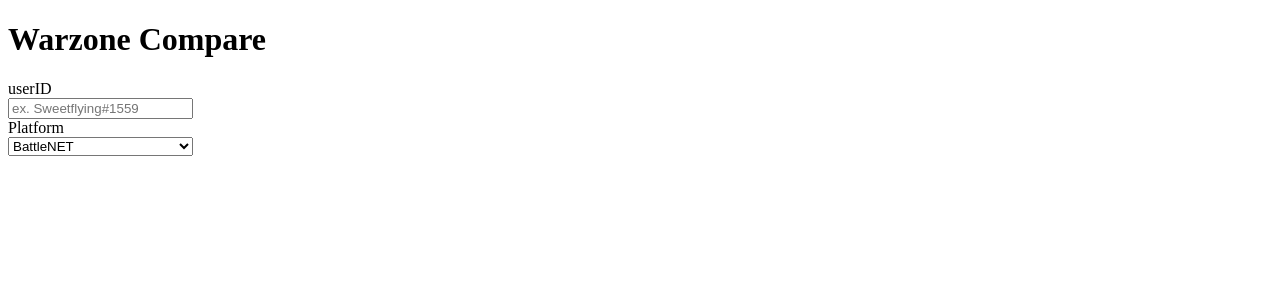
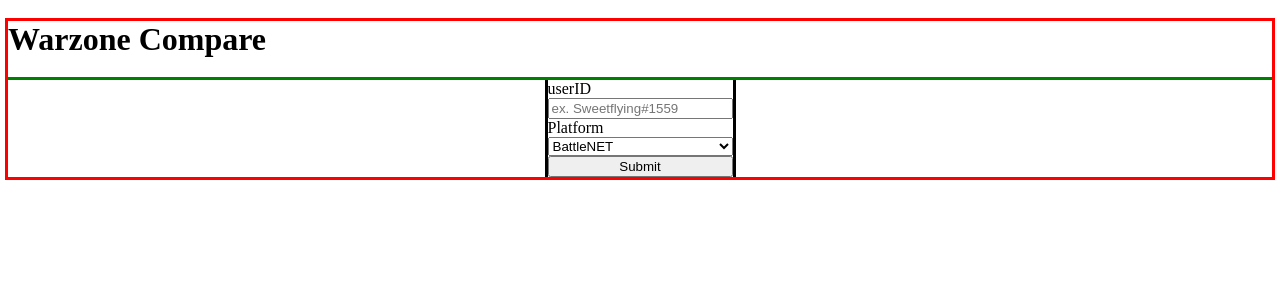
Before and after one commit to MatthewRonaldJohnson/Warzone-Compare, a React (Create React App) app in the folder client/: page / in a window 1280 px wide. Shown: the top 300 px of the page. Built offline with nearby package versions, Linux system fonts and the light colour scheme.

Commit message:
added second player state, setup logic for loading different cards when needed

```diff
--- a/client/src/App.js
+++ b/client/src/App.js
@@ -1,21 +1,39 @@
-import React, {useState} from "react";
+import React, { useState } from "react";
 import Header from "./components/Header";
 import AddPlayerCard from "./components/AddPlayerCard";
+import PlayerStatsCard from "./components/PlayerStatsCard";
+import ComparisonCard from "./components/ComparisonCard";
 import "./css.css";
 import API from "./util/API";
 
 function App() {
-  const [playerOneState, setPlayerOneState] = useState({});
-  async function fetchUserStats(user, platform){
+  const [p1DataState, setP1DataState] = useState({});
+  const [p1Bool, setp1Bool] = useState(false);
+  const [p1User, setp1User] = useState('');
+  const [p2DataState, setP2DataState] = useState({});
+  const [p2Bool, setP2Bool] = useState(false);
+  const [p2User, setp2User] = useState('');
+  async function fetchUserStats(user, platform) {
     const data = await API.getPlayerStats(user, platform);
-    setPlayerOneState(data);
+    if (!p1Bool) {
+      await setP1DataState(data);
+      await setp1User(user);
+      setp1Bool(true);
+    } else {
+      await setP2DataState(data);
+      await setp2User(user);
+      setP2Bool(true);
+    }
   }
 
   return (
     <>
       <Header />
       <div id="main">
-        <AddPlayerCard fetchUserStats={fetchUserStats}/>
+        {p1Bool && <PlayerStatsCard data={p1DataState} name={p1User} />}
+        {p2Bool && <PlayerStatsCard data={p2DataState} name={p2User} />}
+        {!p2Bool && <AddPlayerCard fetchUserStats={fetchUserStats} />}
+        {p2Bool && <ComparisonCard p1Data={p1DataState} p2Data={p2DataState} />}
       </div>
     </>
   );
--- a/client/src/components/AddPlayerCard.js
+++ b/client/src/components/AddPlayerCard.js
@@ -23,6 +23,7 @@
                 <option value="psn">Playstation</option>
                 <option value="xbl">Xbox</option>
             </select>
+            <button type='submit'>Submit</button>
         </form>
     )
 }
--- /dev/null
+++ b/client/src/components/ComparisonCard.js
@@ -0,0 +1,11 @@
+import React from 'react'
+
+function ComparisonCard({p1Data, p2Data}) {
+    return (
+        <div>
+            loaded comp card
+        </div>
+    )
+}
+
+export default ComparisonCard
--- a/client/src/components/PlayerStatsCard.js
+++ b/client/src/components/PlayerStatsCard.js
@@ -1,9 +1,19 @@
 import React from 'react'
 
-function PlayerStatsCard() {
+function PlayerStatsCard({data, name}) {
+    const {kdRatio, kills, deaths, wins, gamesPlayed} = data.br;
+    const kd = kdRatio.toFixed(2)
+    const winPer = (wins/gamesPlayed * 100).toFixed(2);
     return (
-        <div>
-
+        <div className="playerStatsCard">
+            <h1>{name}</h1>
+            <p>kd: {kd}</p>
+            <p>Kills: {kills}</p>
+            <p>Deaths: {deaths}</p>
+            <p>Win %: {winPer}</p>
+            <p>Wins: {wins}</p>
+            <p>Games Played: {gamesPlayed}</p>
+            <button className="removePlayerBtn">X</button>
         </div>
     )
 }
--- a/client/src/css.css
+++ b/client/src/css.css
@@ -1,9 +1,27 @@
 #main {
     display: flex;
+    justify-content: space-around;
+    outline: green solid;
+}
+
+body {
+    outline: red solid;
 
 }
 
 #addPlayerCard {
     display: flex;
     flex-direction: column;
+    outline: black solid;
 }
+
+.playerStatsCard {
+    position: relative;
+    outline: purple solid;
+}
+
+.removePlayerBtn {
+    position: absolute;
+    top: 0;
+    right: 0;
+}
```
Also changed, not shown: 1 other file (tests, documents, lock files or other folders).
